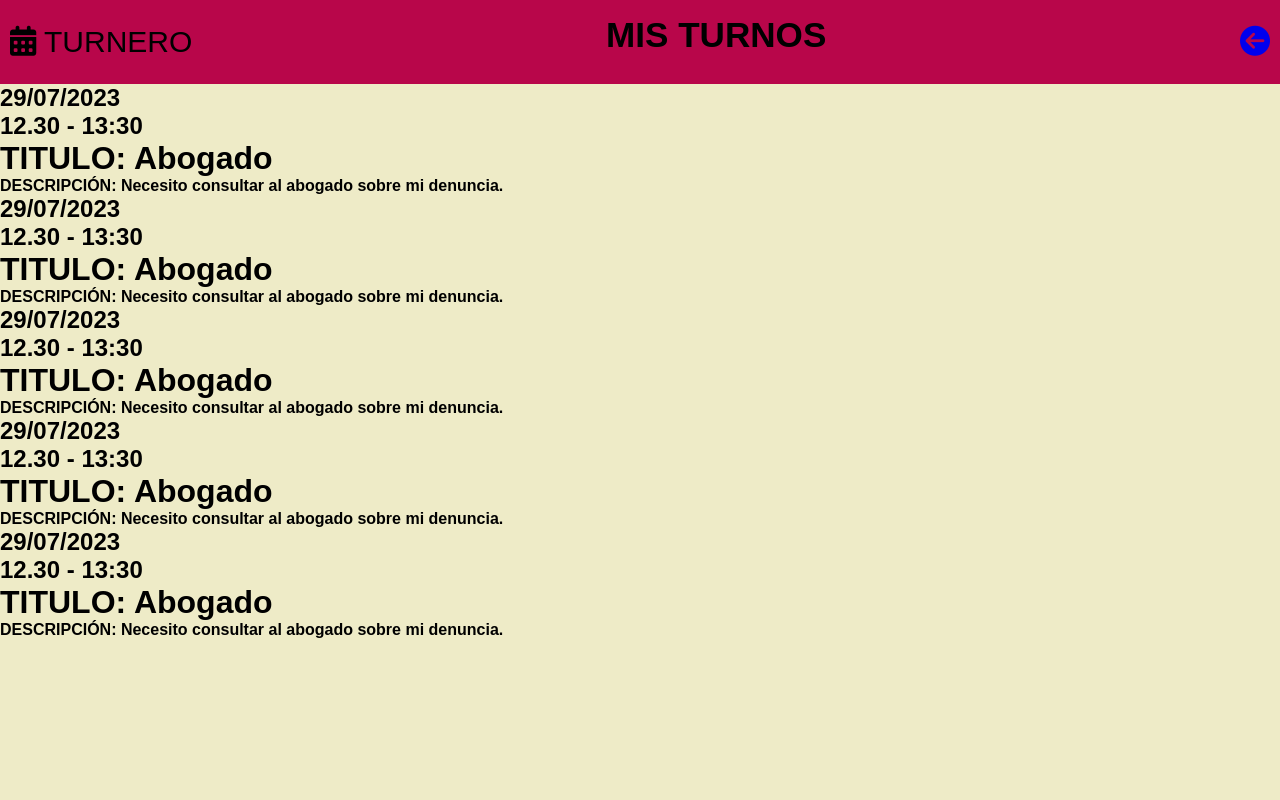
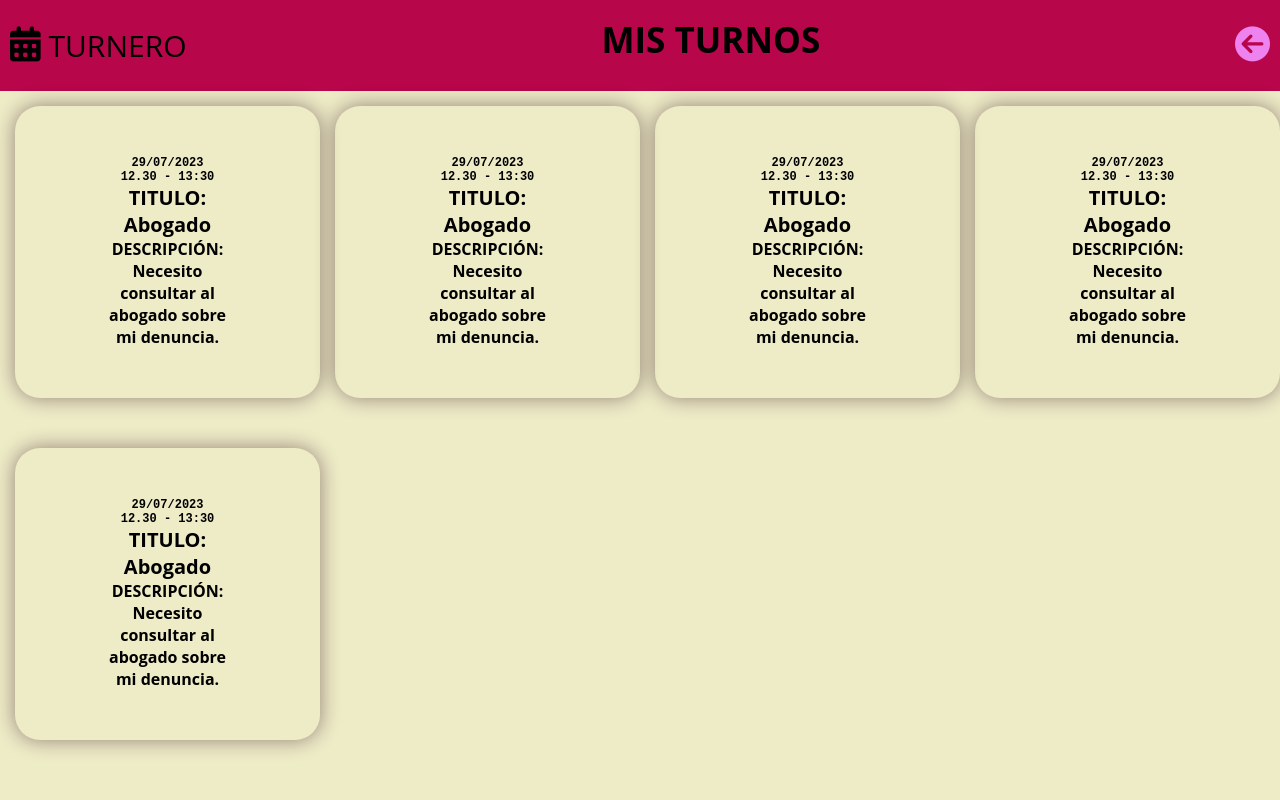
Before and after one commit to CatalinaGavilan/Proyecto-final, a PHP site: page /misturnos.html in a window 1280 px wide. Run offline with PHP 8.4, Linux system fonts and the light colour scheme; some libraries are stand-ins or nearby versions.

Commit message:
Update style.css

```diff
--- a/style.css
+++ b/style.css
@@ -2,7 +2,8 @@
     padding: 0;
     box-sizing: border-box;
     margin: 0;
-    font-family: century 'Franklin Gothic Medium', 'Arial Narrow', Arial, sans-serif;
+
+    font-family: 'Open Sans';
 }
 
 
@@ -30,10 +31,10 @@ form{
     display: flex;
     flex-direction: column;
     text-align: center;
-    width: 300px;
     padding-top: 50px;
 
 }
+
 
 form h1{
     font-size: 35px;
@@ -269,6 +270,7 @@ header .nav div{
 
 
 .social ul {
+    display: flex;
 	position: fixed;
 	list-style: none;
 	color: #000;
@@ -282,10 +284,9 @@ header .nav div{
 	position: relative;
 	float: right;
 	background: rgb(243, 86, 159);
-	width: 48px; height: 35px;
+	width: 48px; height: 50px;
 	text-align: center;
 	color: #000;
-	padding: 0 0 30px 0;
 }
 .social ul li a:hover {
 	color: #fff;
@@ -358,15 +359,22 @@ header .nav div{
 
 .cerrar-sesion{
     text-decoration: none;
-    color: #2e2d2d;
+    color: #ffffff;
 
 }
 
 .sacar-turno{
     text-decoration: none;
-    color: #2e2d2d;
+    color: #ffffff;
 
 }
+
+.mis-turnos{
+    text-decoration: none;
+    color: #ffffff;
+
+}
+
 
 .bienvenida{
     text-align: center;
@@ -383,7 +391,6 @@ header .nav div{
 .container{
     width: 100%;
     display: flex;
-    margin-top: 3%;
 }
 
 
@@ -457,3 +464,137 @@ header .nav div{
 .card:hover .back{
     transform: perspective(600px) rotateY(360deg);
 }
+
+/*SACAR TURNO*/
+
+.fa-solid{
+    font-size: 35px;
+    color: violet;
+}
+
+.fa-calendar-days:before{
+    font-size: 35px;
+    color: rgb(0, 0, 0);
+}
+.menu-us{
+    color: rgb(255, 255, 255);
+}
+
+.tittu{
+    font-family: 'Open Sans';
+
+    font-size: 30px;
+}
+
+.turno1{
+    box-shadow: 0 0 20px rgba(36, 4, 21, 0.452);
+    padding: 50px 90px;
+    border-radius: 25px;
+    display: flex;
+    flex-direction: column;
+    text-align: center;
+    padding-top: 50px;
+    width: 305px;
+    margin-bottom: 35px;
+    justify-content: center;
+    margin-top:15px;
+    margin-left: 15px;
+}
+
+.turno2{
+    box-shadow: 0 0 20px rgba(36, 4, 21, 0.452);
+    padding: 50px 90px;
+    border-radius: 25px;
+    display: flex;
+    flex-direction: column;
+    text-align: center;
+    padding-top: 50px;
+    width: 305px;
+    margin-bottom: 35px;
+    justify-content: center;
+    margin-top:15px;
+    margin-left: 15px;
+}
+
+.turno3{
+    box-shadow: 0 0 20px rgba(36, 4, 21, 0.452);
+    padding: 50px 90px;
+    border-radius: 25px;
+    display: flex;
+    flex-direction: column;
+    text-align: center;
+    padding-top: 50px;
+    width: 305px;
+    margin-bottom: 35px;
+    justify-content: center;
+    margin-top:15px;
+    margin-left: 15px;
+}
+
+.turno4{
+    box-shadow: 0 0 20px rgba(36, 4, 21, 0.452);
+    padding: 50px 90px;
+    border-radius: 25px;
+    display: flex;
+    flex-direction: column;
+    text-align: center;
+    padding-top: 50px;
+    width: 305px;
+    margin-bottom: 35px;
+    justify-content: center;
+    margin-top:15px;
+    margin-left: 15px;
+}
+
+.turno5{
+    box-shadow: 0 0 20px rgba(36, 4, 21, 0.452);
+    padding: 50px 90px;
+    border-radius: 25px;
+    display: flex;
+    flex-direction: column;
+    text-align: center;
+    padding-top: 50px;
+    width: 305px;
+    margin-bottom: 35px;
+    justify-content: center;
+    margin-top:15px;
+    margin-left: 15px;
+}
+
+.turno6{
+    box-shadow: 0 0 20px rgba(36, 4, 21, 0.452);
+    padding: 50px 90px;
+    border-radius: 25px;
+    display: flex;
+    flex-direction: column;
+    text-align: center;
+    padding-top: 50px;
+    width: 305px;
+    margin-bottom: 35px;
+    justify-content: center;
+    margin-top:15px;
+    margin-left: 15px;
+}
+
+.turnos{
+    width: 100%;
+    display: flex;
+}
+
+.fecha{
+    font-family: 'Courier New', Courier, monospace;
+    font-size: 12px;
+}
+.hora{
+    font-family: 'Courier New', Courier, monospace;
+    font-size: 12px;
+}
+
+.title{
+    font-size: 20px;
+}
+
+.descripcion{
+    font-size: 15px;
+
+}
```
